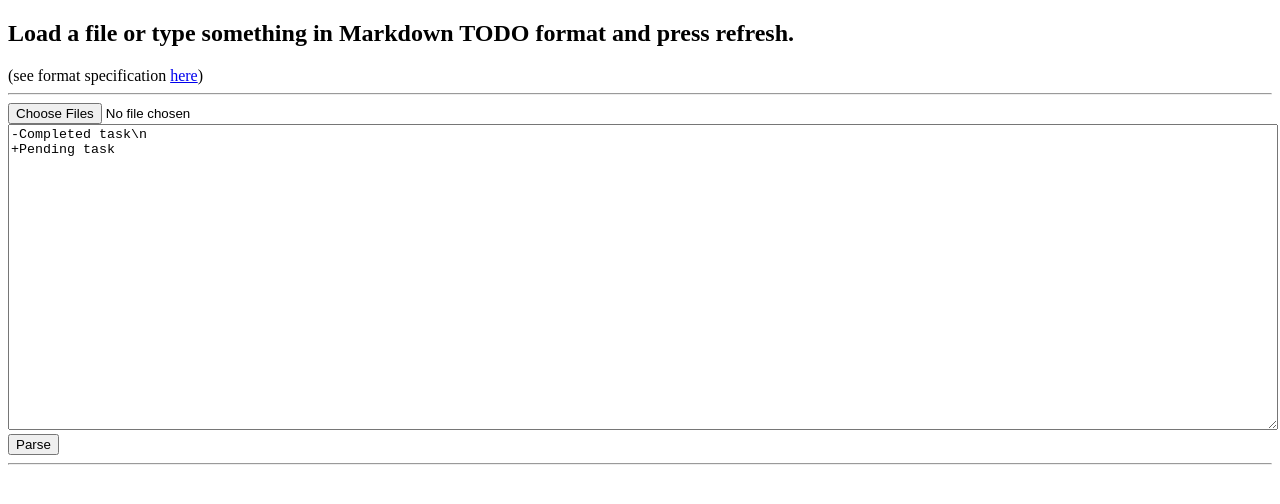
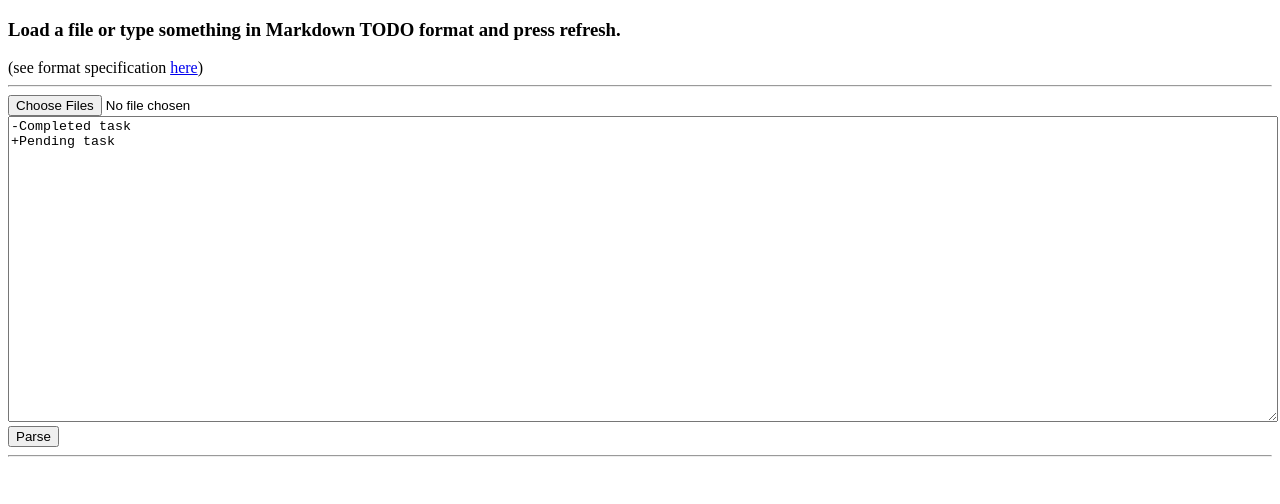
Before and after one commit to afcastano/markdown-todo-parser, a plain HTML site: page demo/Index.html in a window 1280 px wide. Drawn offline with Linux system fonts and the light colour scheme.

Commit message:
Update Index.html

```diff
--- a/demo/Index.html
+++ b/demo/Index.html
@@ -12,13 +12,13 @@
   </style>
 </head>
 <body>
-<h2>Load a file or type something in Markdown TODO format and press refresh.</h2>
-(see format specification <a href="https://github.com/omarrr/markdone">here</a>)</br>
+<h3>Load a file or type something in Markdown TODO format and press refresh.</h3>
+(see format specification <a href="https://github.com/omarrr/markdone" target="_blank">here</a>)</br>
 <hr/>
 <input type="file" id="file-input" name="file-input" multiple />
 <textarea id="textbox" rows="20" style="
     width: 100%;
-">-Completed task\n
+">-Completed task
 +Pending task</textarea>
 <button id="refresh">Parse</button>
 <hr/>
```
